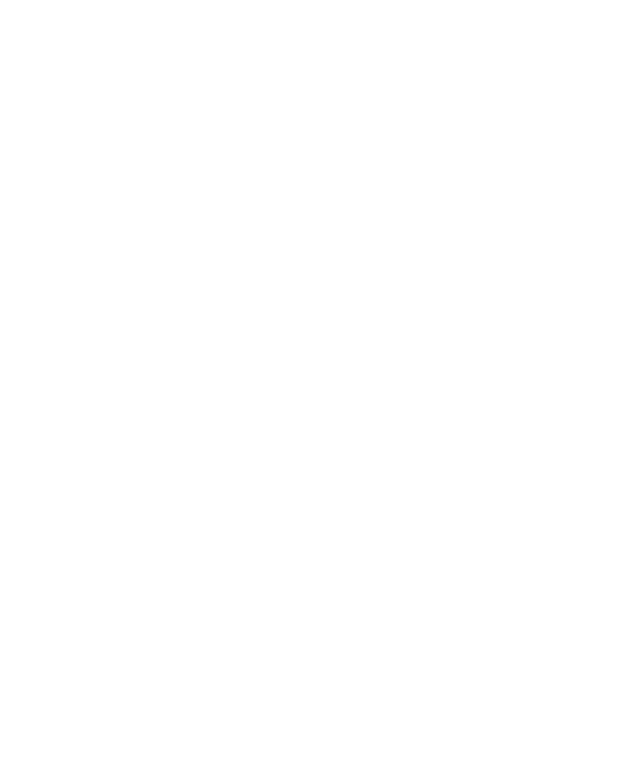
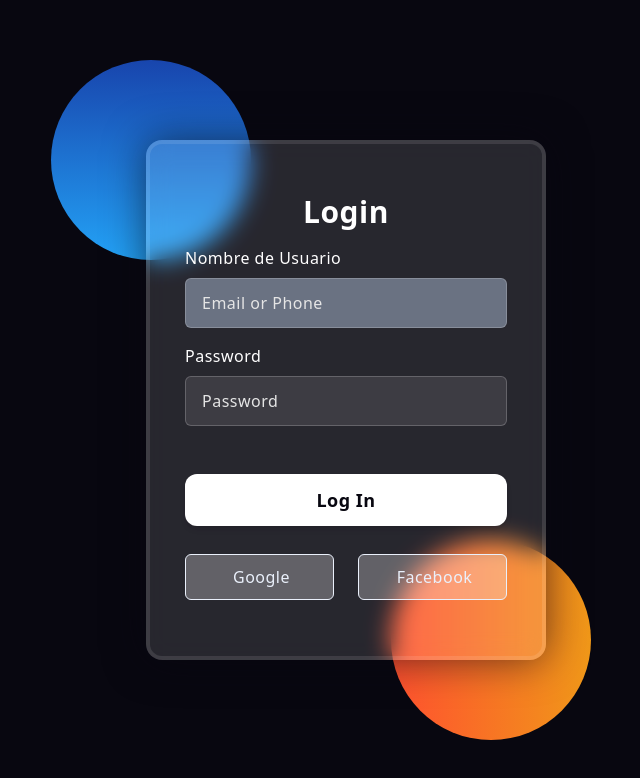
Before and after one commit to BrunoSxA/Weather, a React (Vite) app: page /login in a window 1280 px wide. Before the commit this address had no page. Shown: the top 778 px of the page, without its empty margins (294-934 px from the left). Built offline with nearby package versions, Linux system fonts and the light colour scheme.

Commit message:
Creacion de login con estilos

```diff
--- a/src/assets/Style.css
+++ b/src/assets/Style.css
@@ -14,5 +14,5 @@
 }
 
 .content {
-    padding-top: 60px; /* Para evitar que el contenido se esconda bajo el header */
+  padding-top: 60px;
 }
--- a/src/layouts/Layout.jsx
+++ b/src/layouts/Layout.jsx
@@ -69,7 +69,7 @@
                 </div>
 
                 <div className="mx-auto flex flex-col w-full ml-64">
-                    <div className="mx-autobg-white shadow-md fixed top-0 left-64 w-[calc(100%-64px)] h-16">
+                    <div className="mx-autobg-white shadow-md fixed top-0 w-full h-16">
                         <div className="relative flex h-16 items-center justify-between">
                             <div className="absolute inset-y-0 left-0 flex items-center md:hidden">
                                 <button id="menu" type="button" className="relative inline-flex items-center justify-center rounded-md p-2 text-gray-400 hover:bg-gray-700 hover:text-white focus:outline-none focus:ring-0 focus:ring-inset focus:ring-white">
@@ -83,7 +83,7 @@
                             </div>
                             <div className="flex flex-1 items-stretch justify-start">
                                 <div className="flex flex-shrink-0 items-center">
-                                    <span className="font-semibold ml-14 md:ml-0">El clima</span>
+                                    <span className="font-semibold">El clima (inicio)</span>
                                 </div>
                             </div>
                             <div className="absolute inset-y-0 right-0 flex items-center pr-2 sm:static sm:inset-auto sm:ml-6 sm:pr-0">
@@ -106,7 +106,7 @@
                             </div>
                         </div>
                     </div>
-                    <div className='mt-16 p-4 h-screen overflow-y-auto'>
+                    <div className='mt-16 p-4'>
                         {children}
                     </div>
                 </div>
--- /dev/null
+++ b/src/layouts/Login.jsx
@@ -0,0 +1,55 @@
+import React from 'react'
+
+export default function Login() {
+  return (
+    <div className="bg-[#080710] h-screen flex justify-center items-center">
+      <div className='w-[430px] h-[520px] absolute top-1/2 left-1/2 -translate-x-1/2 -translate-y-1/2'>
+        <div
+          className='absolute h-[200px] w-[200px] rounded-full'
+          style={{ background: 'linear-gradient(#1845ad, #23a2f6)', left: '-80px', top: '-80px' }}
+        />
+        <div
+          className='absolute h-[200px] w-[200px] rounded-full'
+          style={{ background: 'linear-gradient(to right, #ff512f, #f09819)', right: '-30px', bottom: '-80px' }}
+        />
+        <form
+          className='h-[520px] w-[400px] bg-[#ffffff21] absolute top-1/2 left-1/2 -translate-x-1/2 -translate-y-1/2 border-4 rounded-2xl border-[#ffffff1a] backdrop-blur-md shadow-[0_0_40px_rgba(8,7,16,0.6)] p-[50px_35px]'
+        >
+          <div className='font-poppins text-white tracking-[0.5px] outline-none border-none'>
+            <h3 className='text-3xl font-bold text-center'>Login</h3>
+
+            <label className='block mt-4 mb-2' htmlFor="username">Nombre de Usuario</label>
+            <input
+              type="text"
+              id="username"
+              placeholder="Email or Phone"
+              className='h-[50px] w-full max-w-md bg-gray-500 border border-white/20 rounded-md px-4 py-2 font-light text-white placeholder-[#e5e5e5] focus:outline-none focus:ring-2 focus:ring-white/30 transition-all duration-300'
+            />
+
+            <label className='block mt-4 mb-2' htmlFor="password">Password</label>
+            <input
+              type="password"
+              placeholder="Password"
+              id="password"
+              className='h-[50px] w-full bg-white/10 border border-white/20 rounded-md px-4 py-2 font-light text-white placeholder-[#e5e5e5] focus:outline-none focus:ring-2 focus:ring-white/30 transition-all duration-300'
+            />
+
+            <button className='mt-12 w-full bg-white text-[#080710] py-3 text-lg font-semibold rounded-xl shadow-md hover:bg-gray-100 active:scale-[.98] transition-all duration-300'>
+              Log In
+            </button>
+
+            <div className="mt-7 flex justify-around">
+              <div className="w-[150px] border rounded-md px-1 py-2.5 bg-[#ffffff45] text-[#eaf0fb] text-center hover:bg-[#ffffff78]">
+                <i className="mr-1 fab fa-google"></i> Google
+              </div>
+              <div className="w-[150px] border rounded-md px-1 py-2.5 bg-[#ffffff45] text-[#eaf0fb] text-center hover:bg-[#ffffff78] ml-6">
+                <i className="mr-1 fab fa-facebook"></i> Facebook
+              </div>
+            </div>
+          </div>
+        </form>
+      </div>
+    </div>
+
+  )
+}
--- a/src/main.jsx
+++ b/src/main.jsx
@@ -3,11 +3,13 @@
 import { BrowserRouter, Route, Routes } from 'react-router-dom'
 import WeatherDashboard from './pages/Inicio'
 import Test from './test/Test'
+import Login from './layouts/Login'
 
 createRoot(document.getElementById('root')).render(
   <BrowserRouter>
     <Routes>
       <Route path="/" element={<WeatherDashboard />} />
+      <Route path="/login" element={<Login />} />
       <Route path="/test" element={<Test />} />
     </Routes>
   </BrowserRouter>
```
Lines whose indentation alone changed are shown as unchanged.
